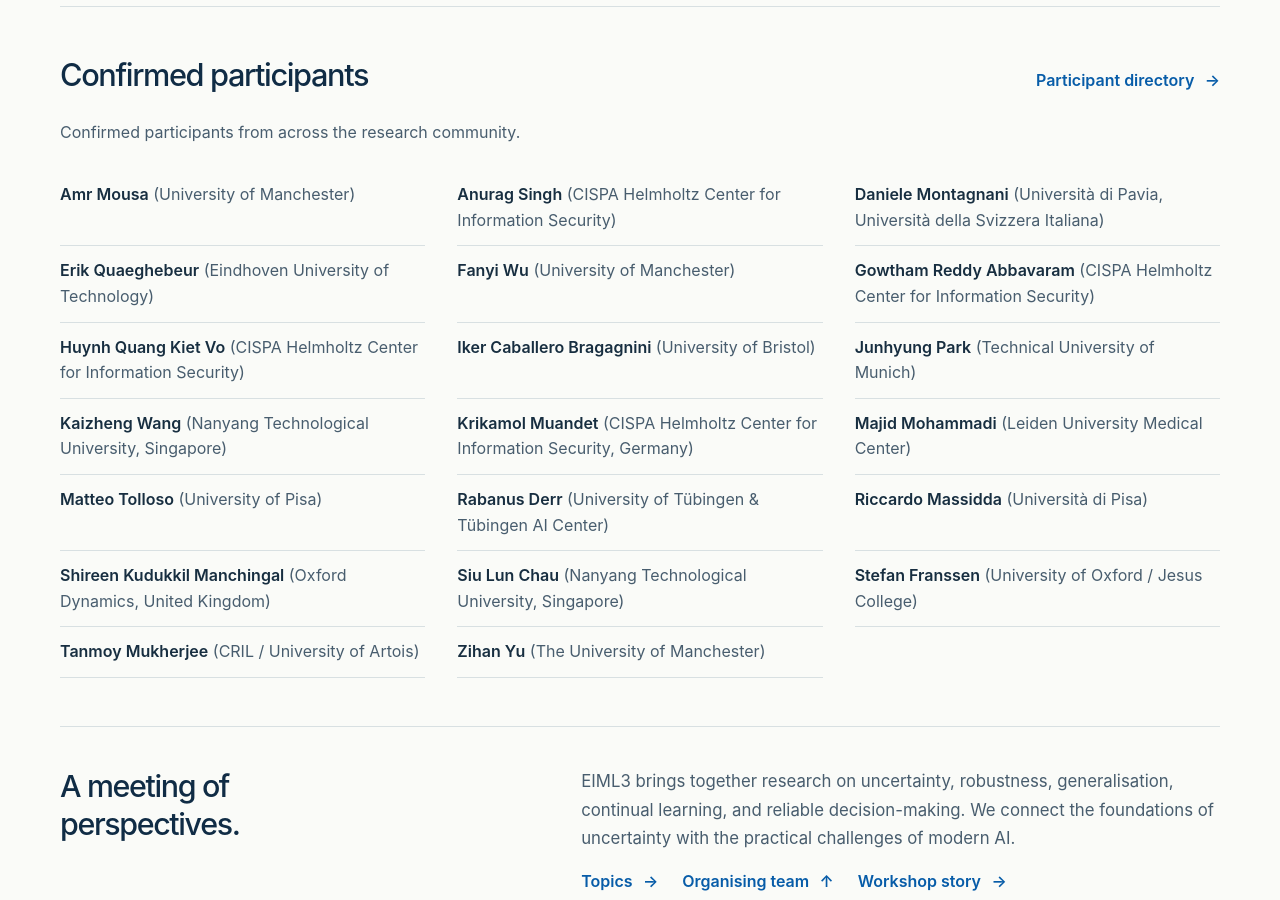
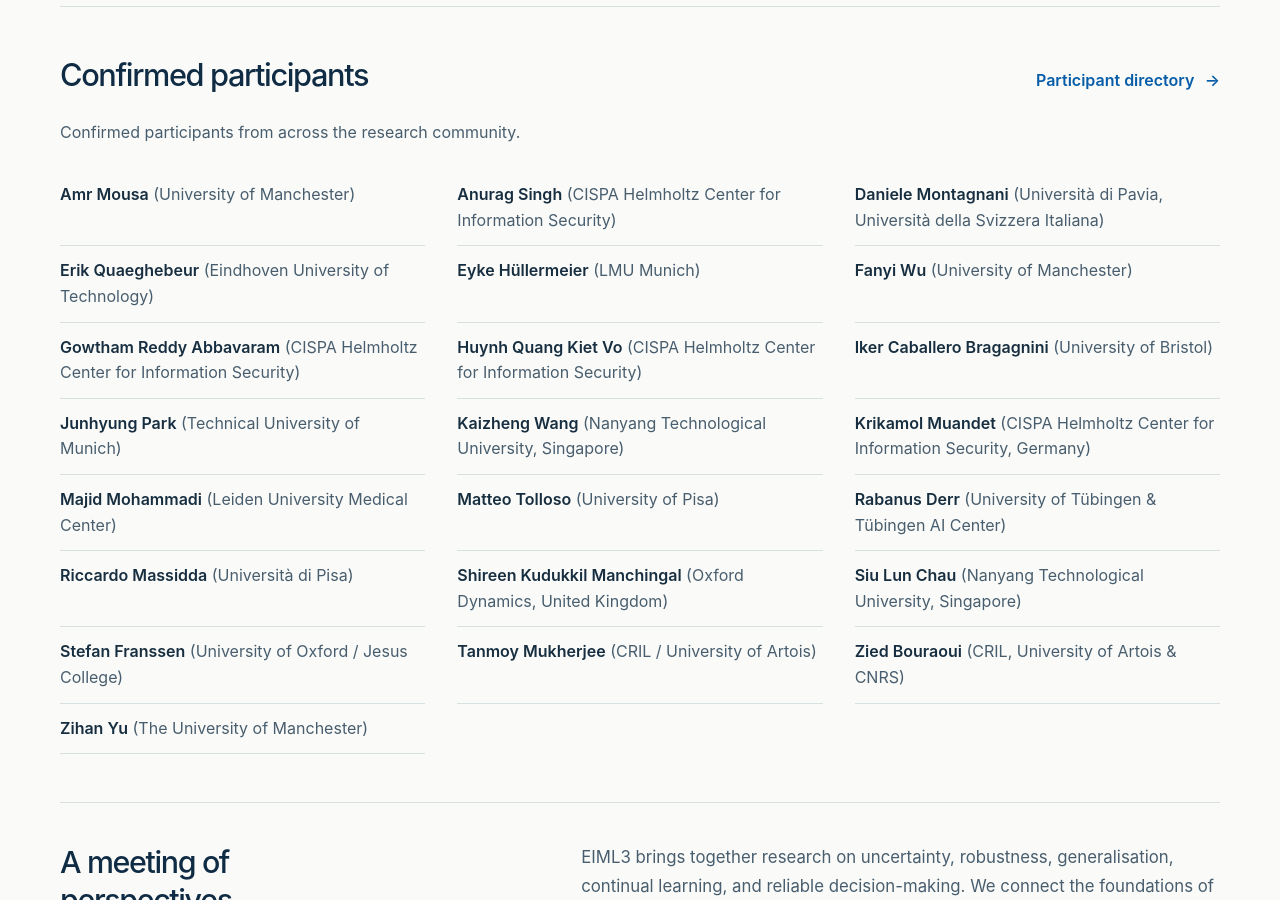
Before and after one commit to epistemic-intelligence-in-ml/epistemic-intelligence-in-ml.github.io, a Jekyll site: the page built from index.md, in a window 1280 px wide and 900 px high, scrolled down 2121 px. Built offline with Jekyll 4.4.1, drawn with Linux system fonts in a browser that asks for light colours.

Commit message:
Add Eyke Hüllermeier and Zied Bouraoui as participants

```diff
--- a/_data/participants.yml
+++ b/_data/participants.yml
@@ -6,6 +6,8 @@
   affiliation: "Università di Pavia, Università della Svizzera Italiana"
 - name: "Erik Quaeghebeur"
   affiliation: "Eindhoven University of Technology"
+- name: "Eyke Hüllermeier"
+  affiliation: "LMU Munich"
 - name: "Fanyi Wu"
   affiliation: "University of Manchester"
 - name: "Gowtham Reddy Abbavaram"
@@ -36,5 +38,7 @@
   affiliation: "University of Oxford / Jesus College"
 - name: "Tanmoy Mukherjee"
   affiliation: "CRIL / University of Artois"
+- name: "Zied Bouraoui"
+  affiliation: "CRIL, University of Artois & CNRS"
 - name: "Zihan Yu"
   affiliation: "The University of Manchester"
```
Also changed, not shown: 2 other files.
